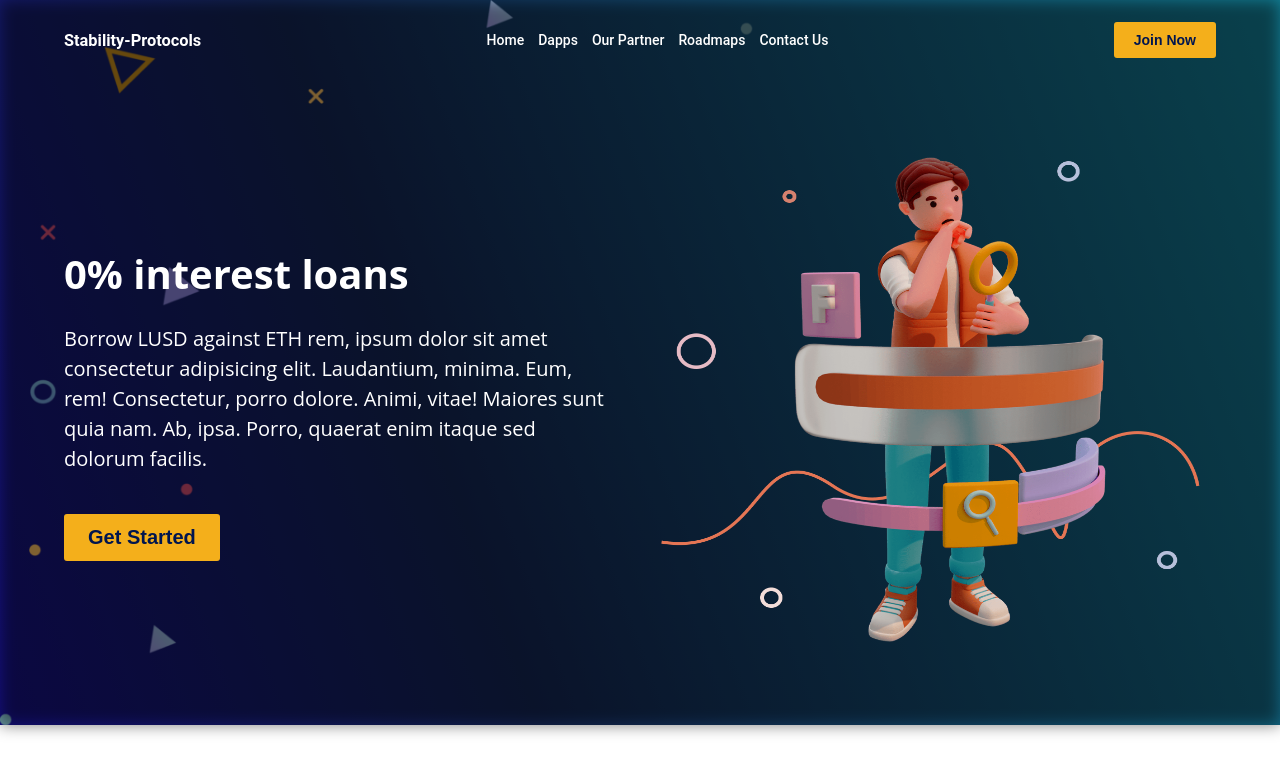
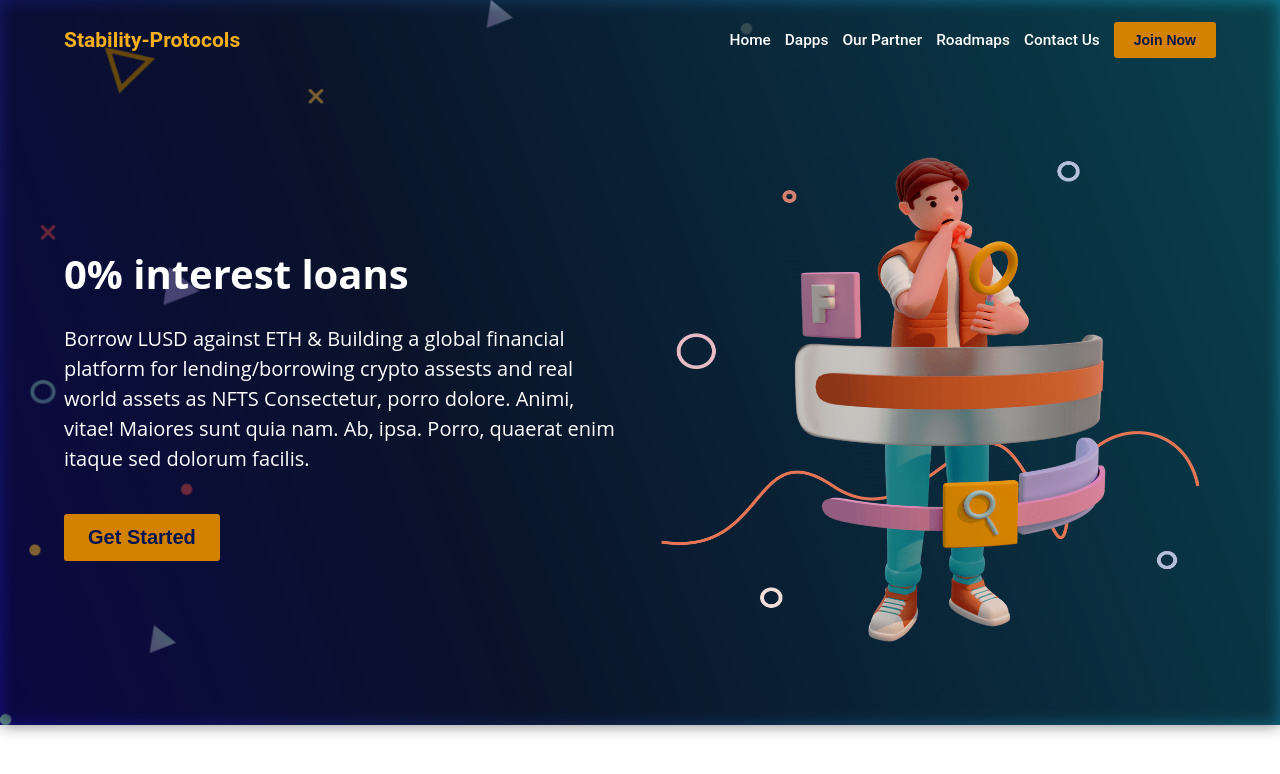
Before and after one commit to blyncnov/stability-protocol, a Next.js app: page / in a window 1280 px wide. Shown: the top 774 px of the page. Built offline with nearby package versions, Linux system fonts and the light colour scheme.

Commit message:
Stability Protocol Fixed v3

```diff
--- a/Layouts/Navigation.jsx
+++ b/Layouts/Navigation.jsx
@@ -18,7 +18,7 @@ const Navigation = () => {
           <Navigation__Row>
             <Navigation__Logo>
               {/* <Image src="/phaxsam.png" height="100" width="100" alt="logo" /> */}
-              <h3>Stability-Protocols</h3>
+              <h2>Stability-Protocols</h2>
             </Navigation__Logo>
             <Navigation__Lists>
               <li>
@@ -36,10 +36,13 @@ const Navigation = () => {
               <li>
                 <a href="#">Contact Us</a>
               </li>
+              <div className="mobile">
+                <button>Join Now</button>
+              </div>
             </Navigation__Lists>
-            <div className="mobile">
+            {/* <div className="mobile">
               <button>Join Now</button>
-            </div>
+            </div> */}
           </Navigation__Row>
         </MaxWidthComponent>
       </Navigation__Container>
--- a/components/HeroSection.jsx
+++ b/components/HeroSection.jsx
@@ -16,10 +16,10 @@ const HeroSection = () => {
             <div className="text">
               <h1>0% interest loans</h1>
               <p>
-                Borrow LUSD against ETH rem, ipsum dolor sit amet consectetur
-                adipisicing elit. Laudantium, minima. Eum, rem! Consectetur,
-                porro dolore. Animi, vitae! Maiores sunt quia nam. Ab, ipsa.
-                Porro, quaerat enim itaque sed dolorum facilis.
+                Borrow LUSD against ETH & Building a global financial platform for
+                lending/borrowing crypto assests and real world assets as NFTS
+                Consectetur, porro dolore. Animi, vitae! Maiores sunt quia nam.
+                Ab, ipsa. Porro, quaerat enim itaque sed dolorum facilis.
               </p>
               <button>Get Started</button>
             </div>
--- a/styles/Homepage/Navigation.js
+++ b/styles/Homepage/Navigation.js
@@ -19,7 +19,7 @@ export const Navigation__Row = styled.div`
     padding: 10px 20px;
     border: none;
     border-radius: 3px;
-    background-color: #f4af1b;
+    background-color: #d28101;
     color: #00154f;
     font-weight: bold;
     font-size: 14px;
@@ -28,8 +28,8 @@ export const Navigation__Row = styled.div`
 `;
 
 export const Navigation__Logo = styled.div`
-  // color: #f4af1b;
-  color: #ffffff;
+  color: #f4af1b;
+  // color: #ffffff;
   display: flex;
   align-items: center;
 `;
@@ -38,6 +38,7 @@ export const Navigation__Lists = styled.ul`
   display: flex;
   gap: 1em;
   color: #ffffff;
+  align-items: center;
 
   li {
     transition: all 0.3s ease-in-out;
@@ -46,6 +47,7 @@ export const Navigation__Lists = styled.ul`
   li a {
     font-famly: "Open Sans", sans-serif;
     font-weight: 520;
+    font-size: 1.1rem;
     transition: all 0.3s ease-in-out;
   }
 
@@ -57,8 +59,14 @@ export const Navigation__Lists = styled.ul`
     padding-bottom: 0.5em;
   }
 
-  @media (max-width: 768px) {
-    display: none;
+  @media (max-width: 800px) {
+    li {
+      display: none;
+    }
+
+    .mobile {
+      display: block;
+    }
   }
 `;
 
--- a/styles/Homepage/index.js
+++ b/styles/Homepage/index.js
@@ -63,7 +63,7 @@ export const HeroSection__Columns = styled.div`
     padding: 12px 24px;
     border: none;
     border-radius: 3px;
-    background-color: #f4af1b;
+    background-color: #d28101;
     color: #00154f;
     font-weight: bold;
     font-size: 20px;
```
